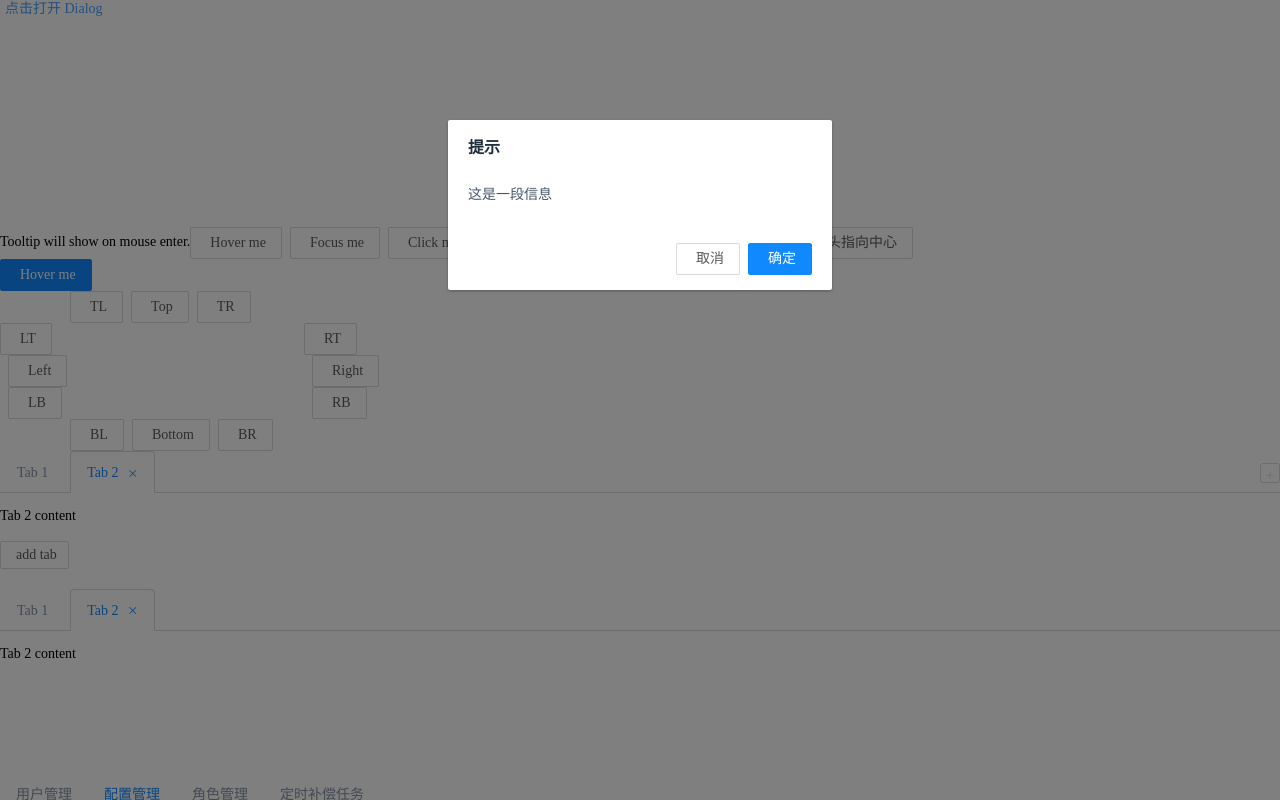
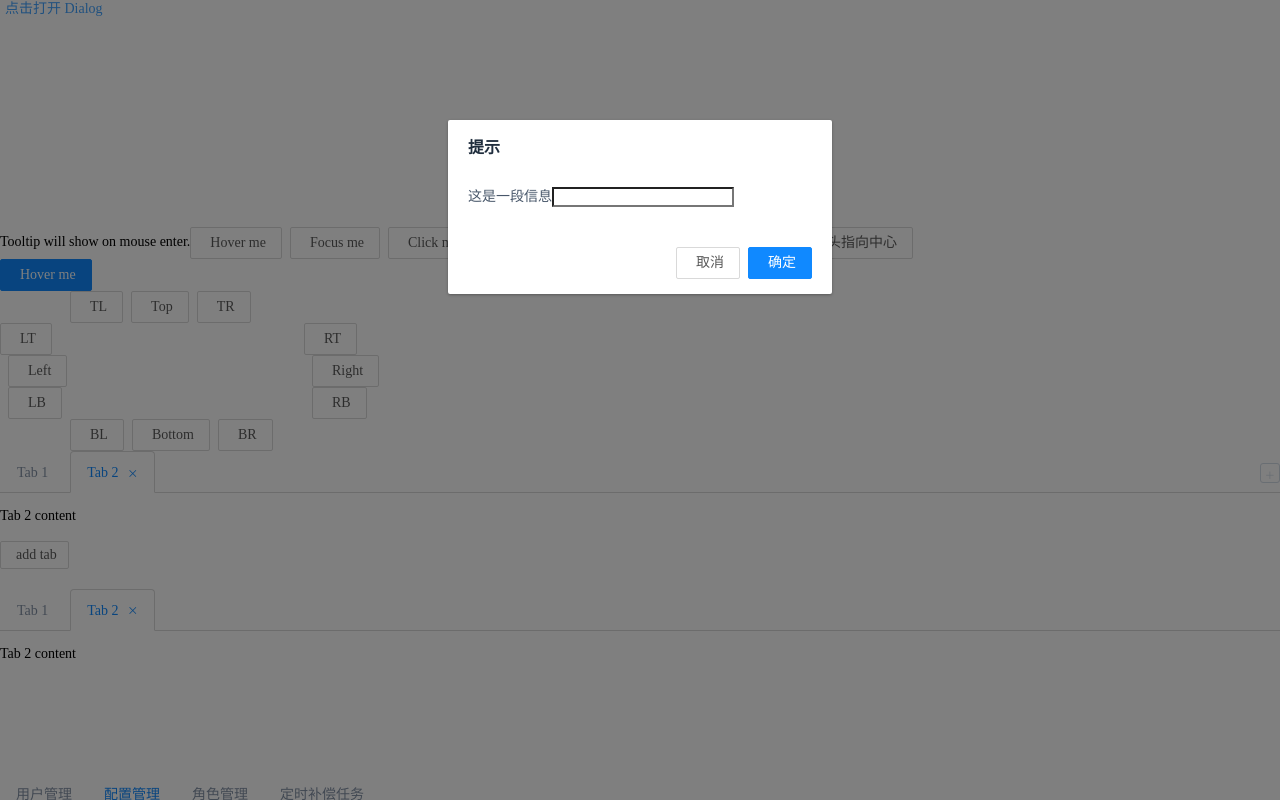
Before and after one commit to hanbingxu82/tinkerbell-ui-react, a React (Create React App) app: page / in a window 1280 px wide. Both pictures are taken after a click on the button "点击打开 Dialog". Shown: the top 800 px of the page. Built offline with nearby package versions, Linux system fonts and the light colour scheme.

Commit message:
fix:新增弹窗 destroyOnClose 子组件销毁功能

```diff
--- a/src/App.tsx
+++ b/src/App.tsx
@@ -1,7 +1,7 @@
 /*
  * @Author: your name
  * @Date: 2022-03-28 11:17:51
- * @LastEditTime: 2022-04-07 10:42:44
+ * @LastEditTime: 2022-04-07 13:49:10
  * @LastEditors: Please set LastEditors
  * @Description: 打开koroFileHeader查看配置 进行设置: https://github.com/OBKoro1/koro1FileHeader/wiki/%E9%85%8D%E7%BD%AE
  * @FilePath: /tinkerbell-ui-react/src/App.tsx
@@ -169,6 +169,7 @@ const App = (props: any) => {
         >
           <Dialog.Body>
             <span>这是一段信息</span>
+            <input type="text"/>
           </Dialog.Body>
           <Dialog.Footer className='dialog-footer'>
             <Button onClick={() => setValue(false)}>取消</Button>
--- a/src/packages/Dialog/Dialog.tsx
+++ b/src/packages/Dialog/Dialog.tsx
@@ -1,7 +1,7 @@
 /*
  * @Author: your name
  * @Date: 2022-04-06 16:48:09
- * @LastEditTime: 2022-04-07 11:14:22
+ * @LastEditTime: 2022-04-07 14:38:30
  * @LastEditors: Please set LastEditors
  * @Description: 打开koroFileHeader查看配置 进行设置: https://github.com/OBKoro1/koro1FileHeader/wiki/%E9%85%8D%E7%BD%AE
  * @FilePath: /tinkerbell-ui-react/src/packages/Dialog/dialog.tsx
@@ -10,7 +10,8 @@
 
 import React, { SyntheticEvent, useEffect, useState } from 'react'
 import { cleanScrollBar } from '../../utils/utils'
-import Animate from 'rc-animate'
+// import Animate from 'rc-animate'
+import CSSMotion from 'rc-motion'
 import {
   useWillReceiveProps,
   useUpdateEffect
@@ -105,11 +106,20 @@ const Dialog: any = React.forwardRef((props: any, wrap: any) => {
   ): boolean {
     return prevProps.visible && !nextProps.visible
   }
-  const { visible, title, size, top, modal, customClass, showClose, children } =
-    props
+  const {
+    visible,
+    title,
+    size,
+    top,
+    modal,
+    customClass,
+    showClose,
+    children,
+    destroyOnClose
+  } = props
   return (
     <div>
-      <Animate component='' transitionName='dialog-fade'>
+      {/* <Animate component='' transitionName='dialog-fade'>
         {visible ? (
           <div
             ref={wrap}
@@ -143,7 +153,52 @@ const Dialog: any = React.forwardRef((props: any, wrap: any) => {
             </div>
           </div>
         ) : null}
-      </Animate>
+      </Animate> */}
+      <CSSMotion
+        visible={visible}
+        onEnterActive={(HTMLElement) => {
+          HTMLElement.style.display = 'block'
+        }}
+        onLeaveEnd={(HTMLElement) => {
+          HTMLElement.style.display = 'none'
+        }}
+        removeOnLeave={destroyOnClose}
+        motionName='dialog-fade'
+      >
+        {({ className, style }) => (
+          <div
+            ref={wrap}
+            style={{ zIndex: 1013, ...style }}
+            className={classnames('el-dialog__wrapper', className)}
+            onClick={(e) => handleWrapperClick(e)}
+            onKeyDown={(e) => onKeyDown(e)}
+          >
+            <div
+              // ref='dialog'
+              style={size === 'full' ? {} : { top: top }}
+              className={classnames(
+                'el-dialog',
+                `el-dialog--${size}`,
+                customClass
+              )}
+            >
+              <div className='el-dialog__header'>
+                <span className='el-dialog__title'>{title}</span>
+                {showClose && (
+                  <button
+                    type='button'
+                    className='el-dialog__headerbtn'
+                    onClick={(e) => close(e)}
+                  >
+                    <i className='el-dialog__close el-icon el-icon-close' />
+                  </button>
+                )}
+              </div>
+              {children}
+            </div>
+          </div>
+        )}
+      </CSSMotion>
       {modal && visible ? (
         <div className='v-modal' style={{ zIndex: 1012 }} />
       ) : null}
@@ -165,7 +220,8 @@ Dialog.defaultProps = {
   lockScroll: true,
   closeOnClickModal: true,
   closeOnPressEscape: true,
-  showClose: true
+  showClose: true,
+  destroyOnClose: false
 }
 
 Dialog.propTypes = {
@@ -189,7 +245,8 @@ Dialog.propTypes = {
   closeOnPressEscape: PropTypes.bool,
   // 点击遮罩层或右上角叉或取消按钮的回调
   onCancel: PropTypes.func.isRequired,
-  showClose: PropTypes.bool
+  showClose: PropTypes.bool,
+  destroyOnClose: PropTypes.bool
 }
 Dialog.Body = DialogBody
 Dialog.Footer = DialogFooter
```
